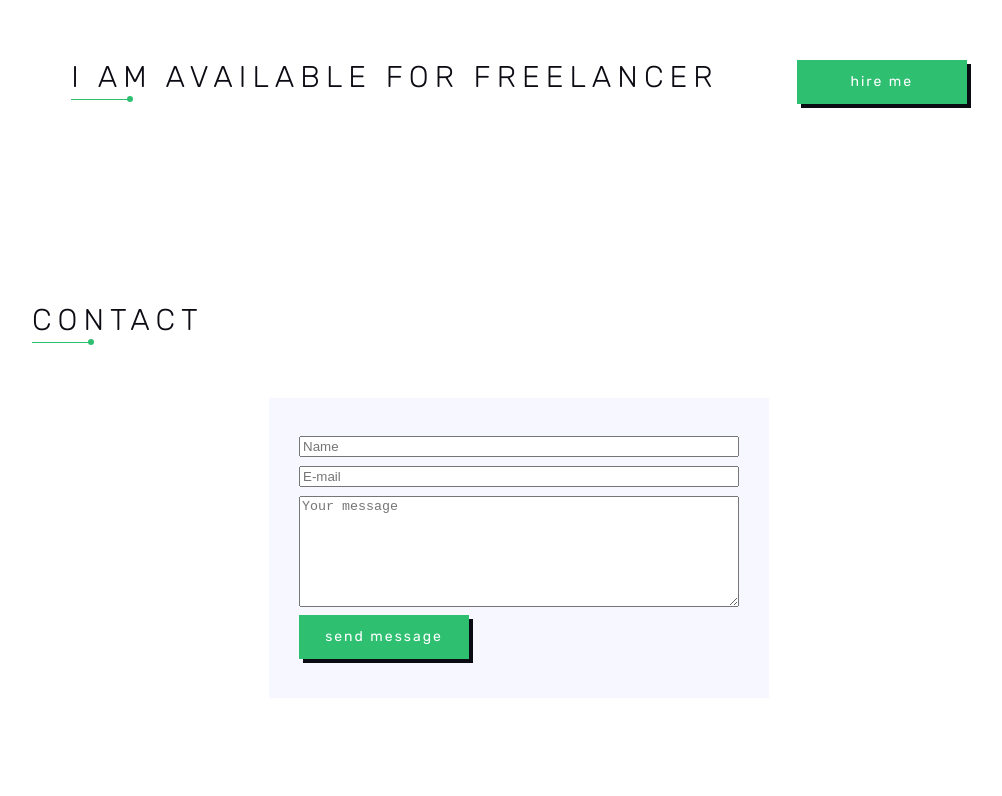
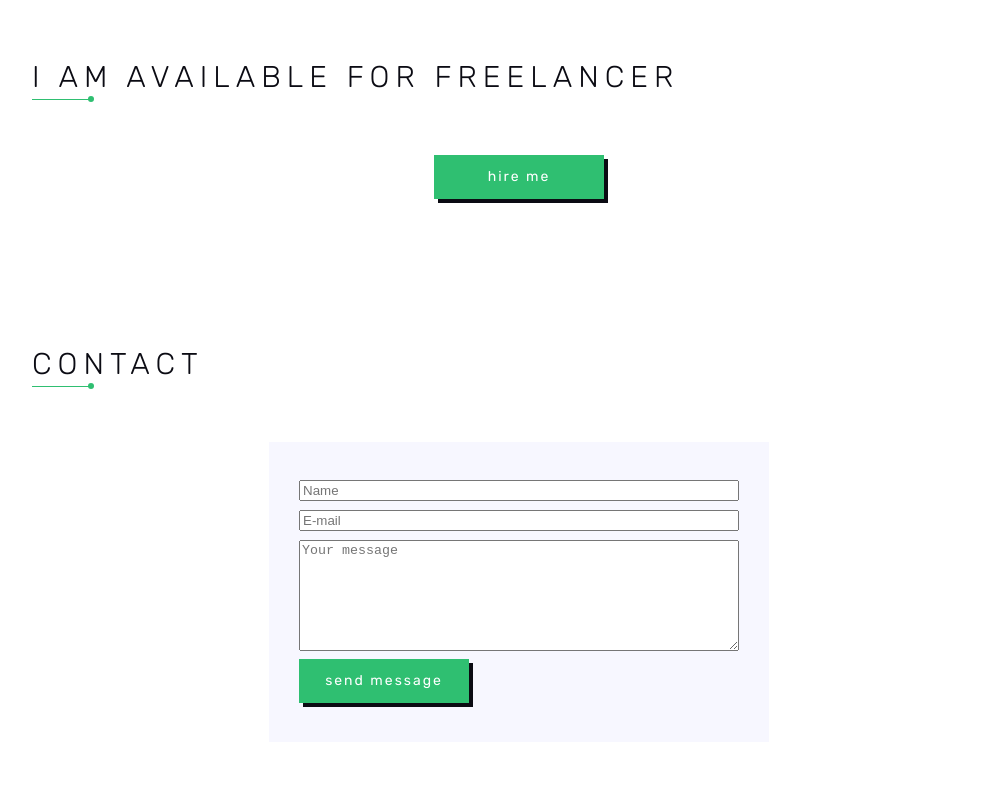
Before and after one commit to NikCan/portfolio, a React (Create React App) app: page / in a window 1280 px wide. Shown: the part 2471-3267 px from the top of the page, without its empty margins (121-1123 px from the left). Built offline with nearby package versions, Linux system fonts and the light colour scheme.

Commit message:
portfolio - second stage + SASS

```diff
--- a/src/hire-me/HireMe.module.scss
+++ b/src/hire-me/HireMe.module.scss
@@ -5,10 +5,14 @@
   background-color: $bgColor;
 
   .hireMeContainer {
-    //height: 100%;
-    //flex-direction: column;
-    //justify-content: space-evenly;
-    //flex-wrap: nowrap;
-    padding: 25px;
+    height: 100%;
+    flex-direction: column;
+    justify-content: space-evenly;
+    flex-wrap: nowrap;
+
+    .title {
+      align-self: flex-start;
+      padding: 25px;
+    }
   }
 }
--- a/src/hire-me/HireMe.tsx
+++ b/src/hire-me/HireMe.tsx
@@ -9,7 +9,7 @@ export function HireMe() {
     return (
         <div className={s.hireMeBlock}>
             <div className={classNames(sContainer.container, s.hireMeContainer)}>
-                <Title text={'I Am Available For Freelancer'}/>
+                <div className={s.title}><Title text={'I Am Available For Freelancer'}/></div>
                 <div><a className={b.button} href="#contact">hire me</a></div>
             </div>
         </div>
--- a/src/skills/Skills.tsx
+++ b/src/skills/Skills.tsx
@@ -22,7 +22,6 @@ export function Skills() {
         <div className={s.skillsBlock} id={"skills"}>
             <div className={classNames(sContainer.container, s.skillsContainer)}>
                 <div className={s.title}><Title text={'My Skills'}/></div>
-
                 <div className={s.skills}>
                     <Skill title={"HTML/CSS"} style={htmlSkill}/>
                     <Skill title={"JS/TS"} style={tsSkill}/>
```
